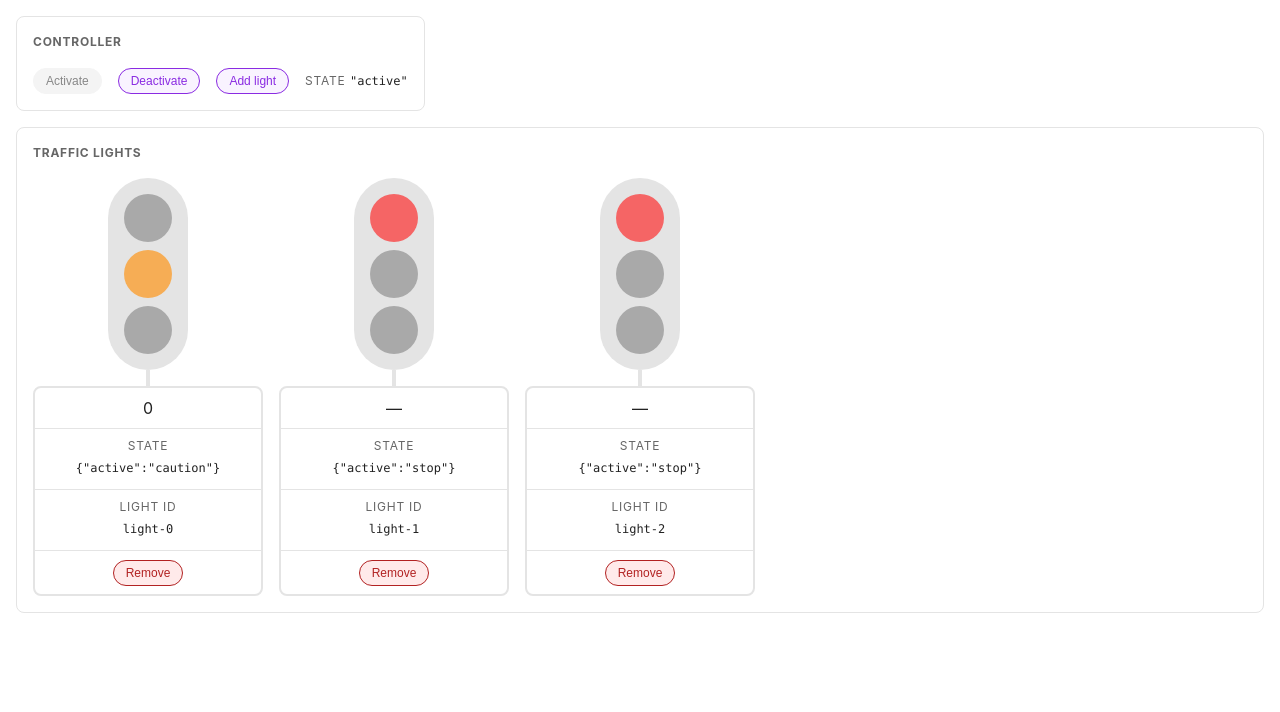
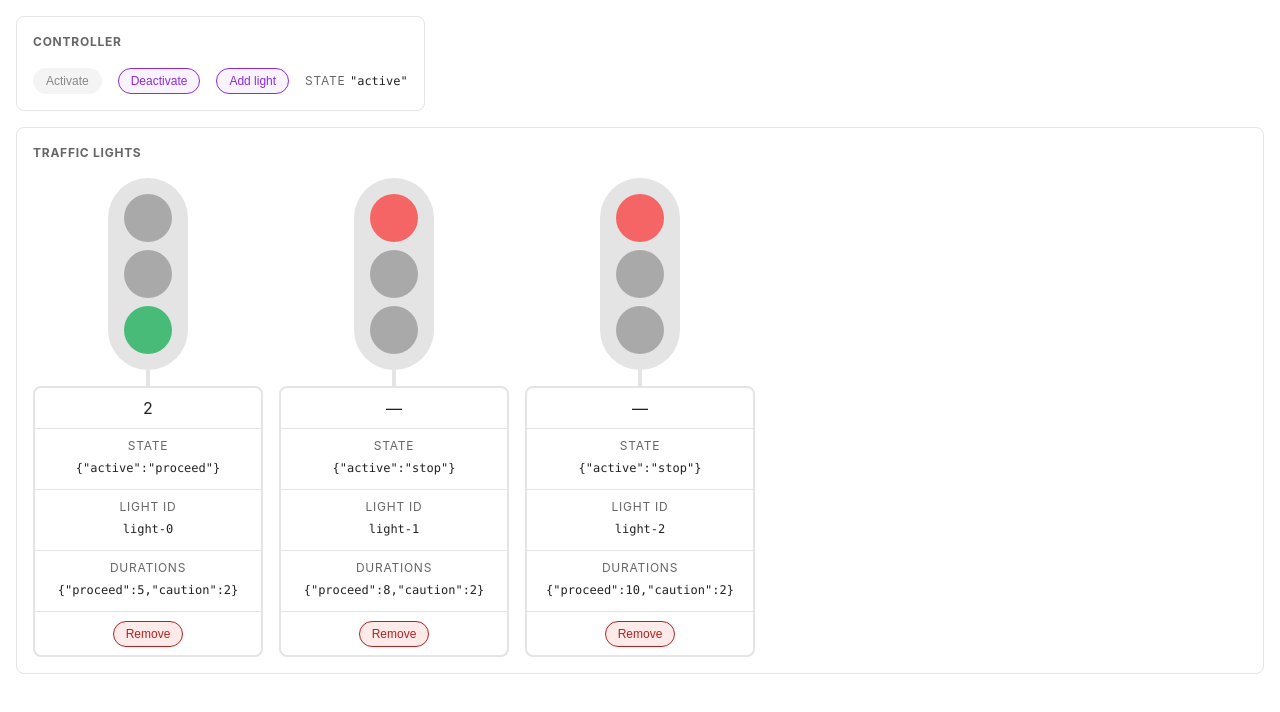
Before and after one commit to saneef/traffic-lights-using-xstate, a React (Create React App) app: page / in a window 1280 px wide. Shown: the top 712 px of the page. Built offline with nearby package versions, Linux system fonts and the light colour scheme.

Commit message:
makes the timings random

```diff
--- a/src/TrafficLight.jsx
+++ b/src/TrafficLight.jsx
@@ -51,6 +51,13 @@ const TrafficLight = ({ lightRef }) => {
           </code>
         </div>
 
+        <div>
+          <p className="font-caps text-light">Durations</p>
+          <code className="traffic-light__meta font-mono font-xs break-words">
+            {JSON.stringify(state.context.durations)}
+          </code>
+        </div>
+
         <div className="traffic-light__action">
           <button data-action-type="danger" onClick={() => send("REMOVE")}>
             Remove
--- /dev/null
+++ b/src/lib/math.js
@@ -0,0 +1,8 @@
+export const randomInteger = (min, max) => {
+  if (max === undefined) {
+    max = min;
+    min = 0;
+  }
+
+  return Math.floor(Math.random() * (max - min) + min);
+};
--- a/src/trafficLightsControllerMachine.js
+++ b/src/trafficLightsControllerMachine.js
@@ -1,5 +1,6 @@
 import { createMachine, spawn, assign } from "xstate";
 import { createTrafficLightMachine } from "./trafficLightMachine";
+import { randomInteger } from "./lib/math";
 
 export const trafficLightsControllerMachine = createMachine(
   {
@@ -48,7 +49,10 @@ export const trafficLightsControllerMachine = createMachine(
         lights: (context, event) => {
           const id = `light-${context.lights.length}`;
           const light = spawn(
-            createTrafficLightMachine(`light-${id}`, "active"),
+            createTrafficLightMachine(id, "active", {
+              proceed: randomInteger(5, 11),
+              caution: 2,
+            }),
             `light-${id}`
           );
 
@@ -65,7 +69,10 @@ export const trafficLightsControllerMachine = createMachine(
         lights: (context, event) => {
           const id = `light-${context.lights.length}`;
           const light = spawn(
-            createTrafficLightMachine(`light-${id}`),
+            createTrafficLightMachine(`light-${id}`, "inactive", {
+              proceed: randomInteger(5, 10),
+              caution: 2,
+            }),
             `light-${id}`
           );
 
@@ -76,7 +83,13 @@ export const trafficLightsControllerMachine = createMachine(
         lights: (context, event) =>
           Array.from({ length: 3 }).map((l, i) => {
             const id = `light-${i}`;
-            return spawn(createTrafficLightMachine(id), id);
+            return spawn(
+              createTrafficLightMachine(id, "active", {
+                proceed: randomInteger(5, 11),
+                caution: 2,
+              }),
+              id
+            );
           }),
       }),
       setFirstLightToProceed: (context) => {
```
